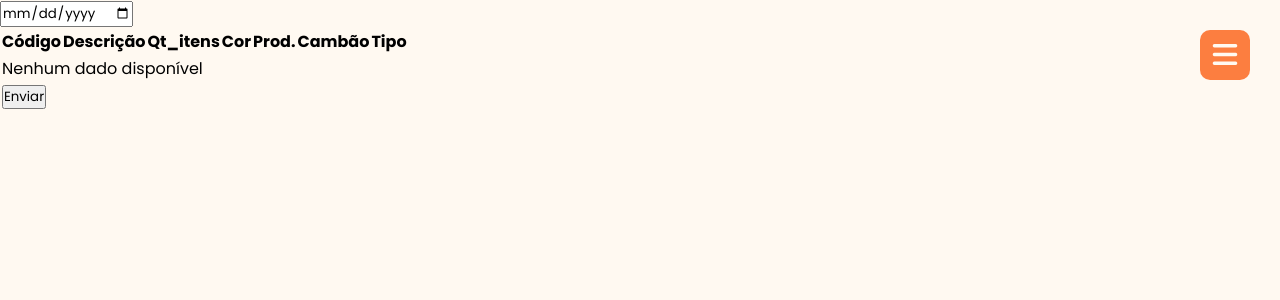
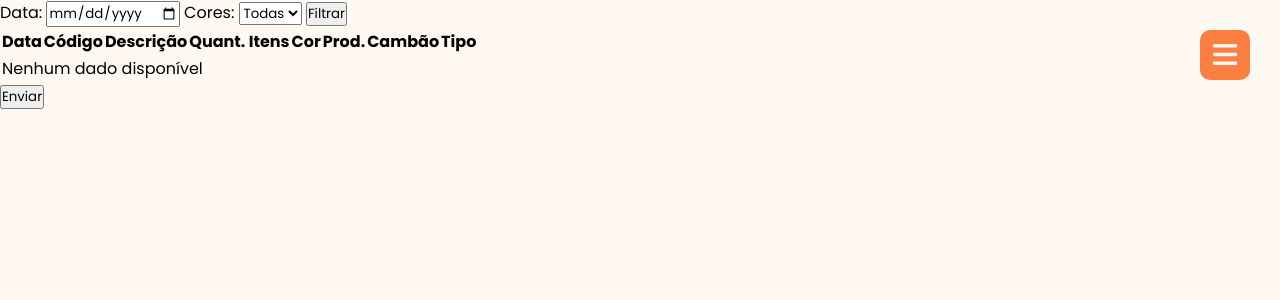
Before and after one commit to Cemag-pcp/apontamento-pintura-, a Flask app: template templates/gerar_cambao.html in a window 1280 px wide. Shown: the top 300 px of the page. Run offline with Flask 3, Linux system fonts and the light colour scheme; the template is opened without the code that fills it, so the values that code supplies are empty; some libraries are stand-ins or nearby versions.

Commit message:
atualizando dados da tabela

```diff
--- a/app.py
+++ b/app.py
@@ -4,11 +4,12 @@ from oauth2client.service_account import ServiceAccountCredentials
 import pandas as pd
 import time
 from gspread_formatting import CellFormat, format_cell_range
+import datetime
 
 app = Flask(__name__)
 app.secret_key = "apontamentopintura"
 
-@app.route('/')
+@app.route('/', methods=['GET','POST'])
 def gerar_cambao():
 
     def get_sheet_data_gerar():
@@ -38,35 +39,70 @@ def gerar_cambao():
 
         table['TIPO'] = ''
 
-        table = table[['CODIGO', 'DESCRICAO', 'QT_ITENS', 'COR', 'PROD.']]
+        table = table[['DATA DA CARGA','CODIGO', 'DESCRICAO', 'QT_ITENS', 'COR', 'PROD.']]
 
         values = table.values.tolist()
 
         return values , table
 
+    if request.method == 'POST':
+        filtro_data = request.form.get('filtro_data')
+        filtro_cor = request.form.get('filtro_cor')
+
+        hoje = datetime.datetime.today().strftime("%d/%m/%Y")
+
+        sheet_data, table = get_sheet_data_gerar()
+
+        if filtro_data == '':
+            table = table[table['DATA DA CARGA'] == hoje]
+            cores = table['COR'].drop_duplicates().values.tolist()
+
+        else:
+            filtro_data = datetime.datetime.strptime(filtro_data, "%Y-%m-%d").strftime("%d/%m/%Y")
+            table = table[table['DATA DA CARGA'] == filtro_data]
+
+            cores = table['COR'].drop_duplicates().values.tolist()
+
+        if filtro_cor != 'Todas':
+            table = table[table['COR'] == filtro_cor]
+        else:
+            pass
+
+        sheet_data = table.values.tolist()
+
+        return render_template('gerar_cambao.html', sheet_data=sheet_data,cores=cores)
+
     sheet_data, table = get_sheet_data_gerar()
 
-    print(table)
+    hoje = datetime.datetime.today().strftime("%d/%m/%Y")
 
-    return render_template('gerar_cambao.html', sheet_data=sheet_data)
+    table = table[table['DATA DA CARGA'] == hoje]
+    cores = table['COR'].drop_duplicates().values.tolist()
 
-@app.route('/finalizarcambao')
-def finalizar_cambao():
+    sheet_data = table.values.tolist()
 
-    scope = ['https://www.googleapis.com/auth/spreadsheets',
-             "https://www.googleapis.com/auth/drive"]
+    return render_template('gerar_cambao.html', sheet_data=sheet_data,cores=cores)
 
-    credentials = ServiceAccountCredentials.from_json_keyfile_name("service_account.json", scope)
-    client = gspread.authorize(credentials)
-    sa = gspread.service_account('service_account.json')
+@app.route('/send_gerar', methods=['GET','POST'])
+def gerar_planilha():
 
-    name_sheet1 = 'Base ordens de produçao finalizada'
-    worksheet1 = 'Pintura'
-    sh1 = sa.open(name_sheet1)
-    wks1 = sh1.worksheet(worksheet1)
-    list2 = wks1.get_all_records()
-    table1 = pd.DataFrame(list2)
-    return render_template('finalizar_cambao.html')
+    dados = request.get_json()
+
+    table_final = pd.DataFrame(dados)
+
+    table_final['UNICO'] = ''
+
+    table_final['SETOR'] = 'Pintura'
+
+    table_final = table_final[table_final['prod'] != '']
+
+    for i in range(len(table_final)):
+        if table_final['tipo'][i] == '':
+            table_final['tipo'][i] = 'PO'
+
+    print(table_final)
+
+    return 'Planilha gerada com sucesso!'
 
 if __name__ == '__main__':
     app.run(debug=True)
--- a/templates/gerar_cambao.html
+++ b/templates/gerar_cambao.html
@@ -1,15 +1,29 @@
 {% extends "index.html" %}
 {% block body %}
-    <div>
-        <input type="date">
+
+<form action="/" method="POST">
+    <div class="form-group">
+        <label>Data:</label>
+            <input name = "filtro_data" type="date" onchange="this.form.elements['filtro_cor'].value = 'Todas'; this.form.submit();" value="{{ request.form['filtro_data'] }}">
+        <label>Cores:</label>
+        <select name = 'filtro_cor'>
+            <option value="Todas" {% if request.form['filtro_cor'] == 'Todas' %} selected {% endif %}>Todas</option>
+            {% for cor in cores %}
+            <option value="{{ cor }}" {% if request.form['filtro_cor'] == cor %} selected {% endif %}>{{ cor }}</option>
+            {% endfor %}
+        </select>
+        <button type="submit">Filtrar</button>
     </div>
+</form>
+
 <div id ='planilha'>
     <table>
         <thead>
             <tr id = 'nomes_colunas' >
+                <th>Data</th>
                 <th>Código</th>
                 <th>Descrição</th>
-                    <th>Qt_itens</th>
+                <th>Quant. Itens</th>
                 <th>Cor</th>
                 <th>Prod.</th>
                 <th>Cambão</th>
@@ -20,17 +34,18 @@
             {% if sheet_data %}
                 {% for data in sheet_data %}
                 <tr>
-                        <td><input id = 'codigo' type="text" value="{{ data[0] }}" disabled style="background-color: rgb(241, 240, 240);"></td>
-                        <td><input id = 'descricao' type="text" value="{{ data[1] }}" disabled style="background-color: rgb(241, 240, 240);"></td>
-                        <td><input id = 'qt_itens' type="text" value="{{ data[2] }}" disabled style="background-color: rgb(241, 240, 240);"></td>
-                        <td><input id = 'cor' type="text" value="{{ data[3] }}" disabled style="background-color: rgb(241, 240, 240);"></td>
-                        <td><input id = 'prod' type="text" value="{{ data[4] }}" disabled style="background-color: rgb(241, 240, 240);"></td>
-                        <td><input id = 'cambao' type="text" value="{{ data[5] }}" /></td>
+                    <td><input id = 'DATA DA CARGA' type="text" value="{{ data[0] }}" disabled style="background-color: rgb(241, 240, 240);"></td>
+                    <td><input id = 'CODIGO' type="text" value="{{ data[1] }}" disabled style="background-color: rgb(241, 240, 240);"></td>
+                    <td><input id = 'PEÇA' type="text" value="{{ data[2] }}" disabled style="background-color: rgb(241, 240, 240);"></td>
+                    <td><input id = 'QT_ITENS' type="text" value="{{ data[3] }}" disabled style="background-color: rgb(241, 240, 240);"></td>
+                    <td><input id = 'COR' type="text" value="{{ data[4] }}" disabled style="background-color: rgb(241, 240, 240);"></td>
+                    <td><input id = 'PROD' type="text" value="{{ data[5] }}"></td>
+                    <td><input id = 'CAMBAO' type="text" value="{{ data[6] }}" /></td>
                     <td>
-                            <select id = 'tipo'>
+                        <select id = 'TIPO' type="text" value="{{ data[7] }}">
                             <option value="" selected hidden></option>
-                                <option value="po">PO</option>
-                                <option value="pu">PU</option>
+                            <option value="PO">PO</option>
+                            <option value="PU">PU</option>
                         </select>
                     </td>
                 </tr>
@@ -41,8 +56,55 @@
                     <td colspan="7">Nenhum dado disponível</td>
                 </tr>
             {% endif %}
-                    <td><button class="enviar">Enviar</button></td>
         </tbody>
     </table>
+    <button class="botao-enviar-tabela">Enviar</button>
 </div>
+
+<div id="loading-overlay" style="display: none;">
+    <div id="loading-spinner"></div>
+</div>
+
+<script src="https://code.jquery.com/jquery-3.6.0.min.js"></script>
+<script>
+    $(document).ready(function() {
+        $('.botao-enviar-tabela').click(function() {
+            var dados = [];
+
+            $('#planilha tbody tr').each(function() {
+                var data = $(this).find('#DATA DA CARGA').val();
+                var codigo = $(this).find('#CODIGO').val();
+                var descricao = $(this).find('#PEÇA').val();
+                var qt_itens = $(this).find('#QT_ITENS').val();
+                var cor = $(this).find('#COR').val();
+                var prod = $(this).find('#PROD').val();
+                var cambao = $(this).find('#CAMBAO').val();
+                var tipo = $(this).find('#TIPO').val();
+
+                dados.push({
+                    data: data,
+                    codigo: codigo,
+                    descricao: descricao,
+                    qt_itens: qt_itens,
+                    cor: cor,
+                    prod: prod,
+                    cambao: cambao,
+                    tipo: tipo
+                });
+            });
+
+            $.ajax({
+                type: 'POST',
+                url: '/send_gerar',
+                data: JSON.stringify(dados),
+                contentType: 'application/json',
+                complete: function() {
+                    // Ocultar o indicador de carregamento
+                    location.reload();
+                }
+            });
+        });
+    });
+</script>
+
 {% endblock %}
```
Also changed, not shown: static/styles/style.css (+27 -0 lines). Lines whose indentation alone changed are shown as unchanged.
